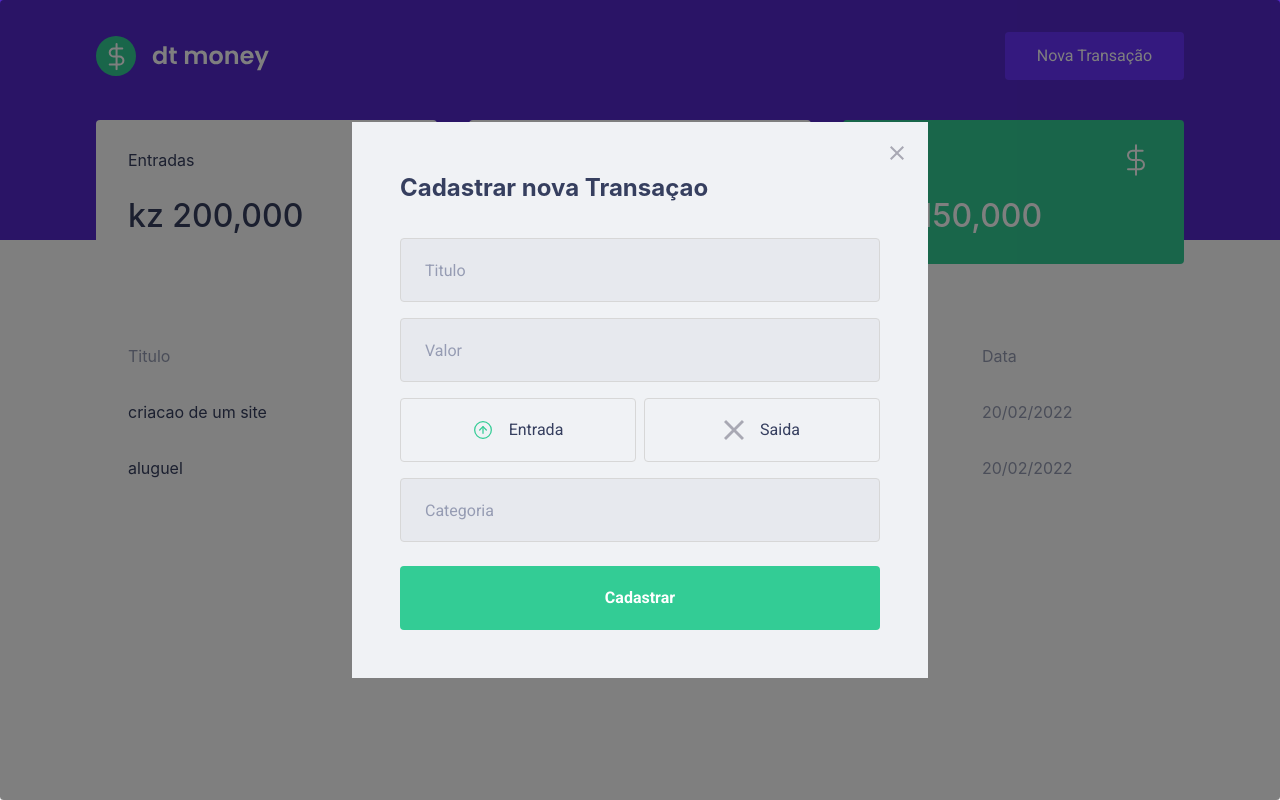
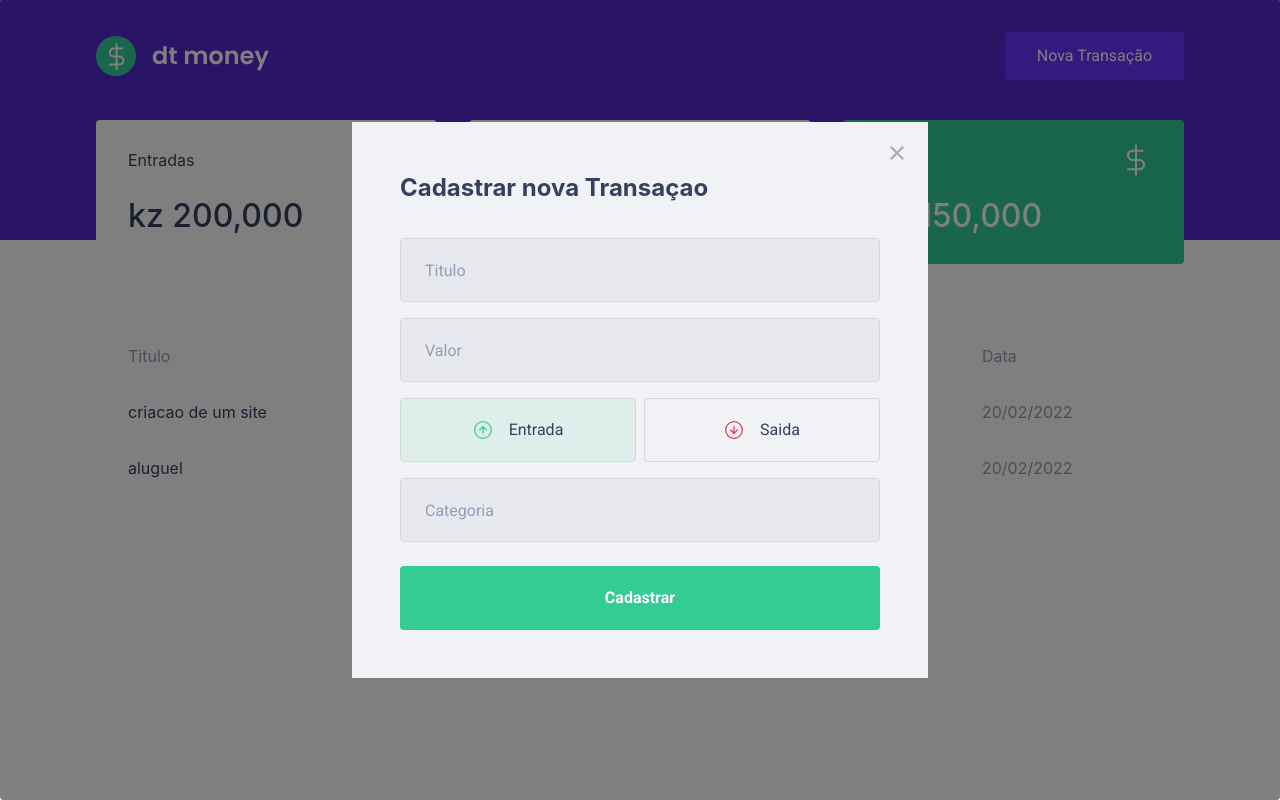
Before and after one commit to ErildoJS/dtmoney, a React (Create React App) app: page / in a window 1280 px wide. Both pictures are taken after a click on the button "Nova Transação". Built offline with nearby package versions, Linux system fonts and the light colour scheme; no server answers; what miragejs would draw is missing.

Commit message:
add colors in button selected

```diff
--- a/src/components/NewTransactionModal/index.tsx
+++ b/src/components/NewTransactionModal/index.tsx
@@ -1,8 +1,9 @@
 import Modal from "react-modal";
-import { Container, TransactionTypeContainer } from "./styles";
+import { Container, TransactionTypeContainer, RadioBox } from "./styles";
 import closeImg from '../../assets/close.svg'
 import incomeImg from '../../assets/income.svg'
 import outcomeImg from '../../assets/outcome.svg'
+import { useState } from "react";
 
 type NewTransactionModalProps = {
     isOpen: boolean,
@@ -10,6 +11,8 @@
 }
 
 export function NewTransactionModal({isOpen, onRequestClose}: NewTransactionModalProps) {
+    const [type, setType] = useState('deposit')//comeca com deposit - 1
+
     return (
         <Modal isOpen={isOpen}
          onRequestClose={onRequestClose}
@@ -27,15 +30,15 @@
         <input placeholder="Titulo" />
         <input placeholder="Valor" type="number" />
         <TransactionTypeContainer>
-            <button type="button">
+            <RadioBox type="button" onClick={() => setType('deposit')} isActive={type == 'deposit'} activeColor="green">{/* - 2 */}
                 <img src={incomeImg} alt="Entrada" />
                 <span>Entrada</span>
-            </button>
+            </RadioBox>
 
-            <button type="button">
-                <img src={closeImg} alt="Saida" />
+            <RadioBox type="button" onClick={() => setType('withdraw')} isActive={type == 'withdraw'} activeColor="red">
+                <img src={outcomeImg} alt="Saida" />
                 <span>Saida</span>
-            </button>
+            </RadioBox>
         </TransactionTypeContainer>
         <input placeholder="Categoria" />
         <button type="submit">Cadastrar</button>
--- a/src/components/NewTransactionModal/styles.ts
+++ b/src/components/NewTransactionModal/styles.ts
@@ -1,4 +1,4 @@
-import { darken } from "polished";
+import { darken, transparentize } from "polished";
 import styled from "styled-components";
 
 export const Container = styled.form`
@@ -54,12 +54,23 @@
     display: grid;
     grid-template-columns: 1fr 1fr;
     gap: 0.5rem;
+`
+type RadioBoxProps = {
+    isActive: boolean;
+    activeColor: 'green' | 'red'
+}
 
-    button {
-        height: 4rem;
+const colors = {
+    green: '#33CC95',
+    red: '#E52E4D',
+}
+export const RadioBox = styled.button<RadioBoxProps>`
+    height: 4rem;
         border: 1px solid #d7d7d7;
         border-radius: 0.25rem;
-        background: transparent;
+
+        background: ${props => props.isActive ? transparentize(0.9, colors[props.activeColor]) : 'transparent'};
+
         display: flex;
         align-items: center;
         justify-content: center;
@@ -80,5 +91,4 @@
             font-size: 1rem;
             color: var(--text-title);
         }
-    }
 `
```
